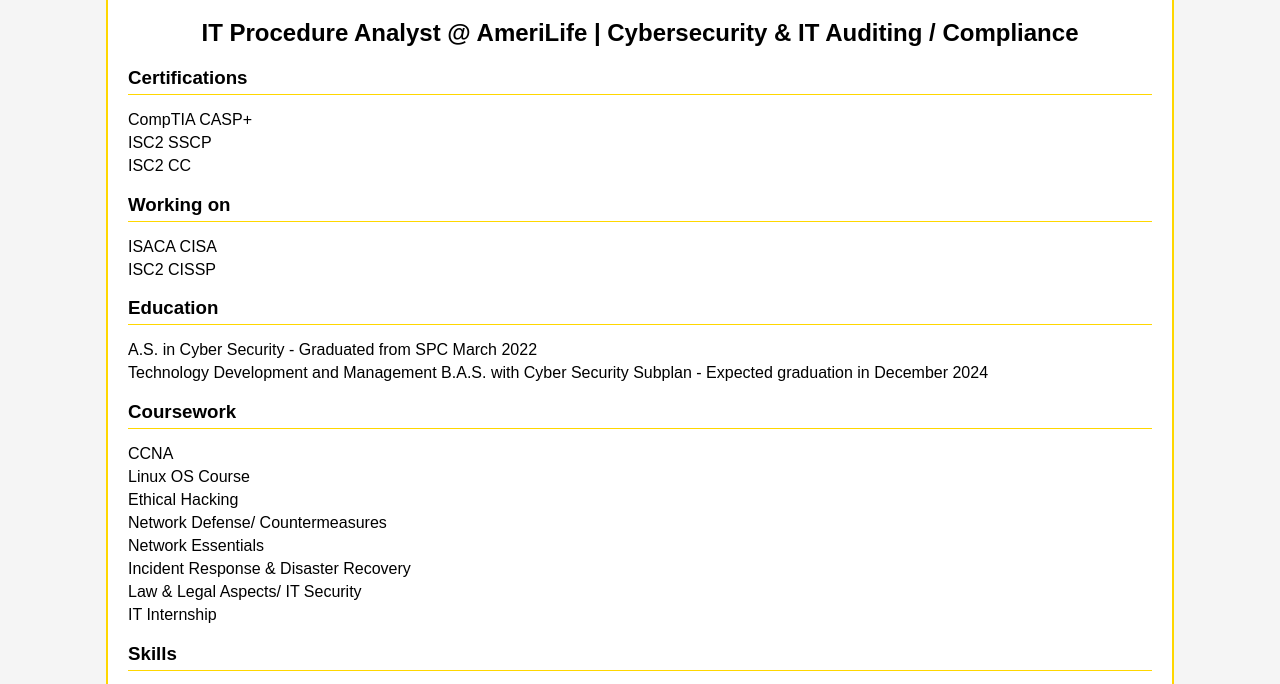
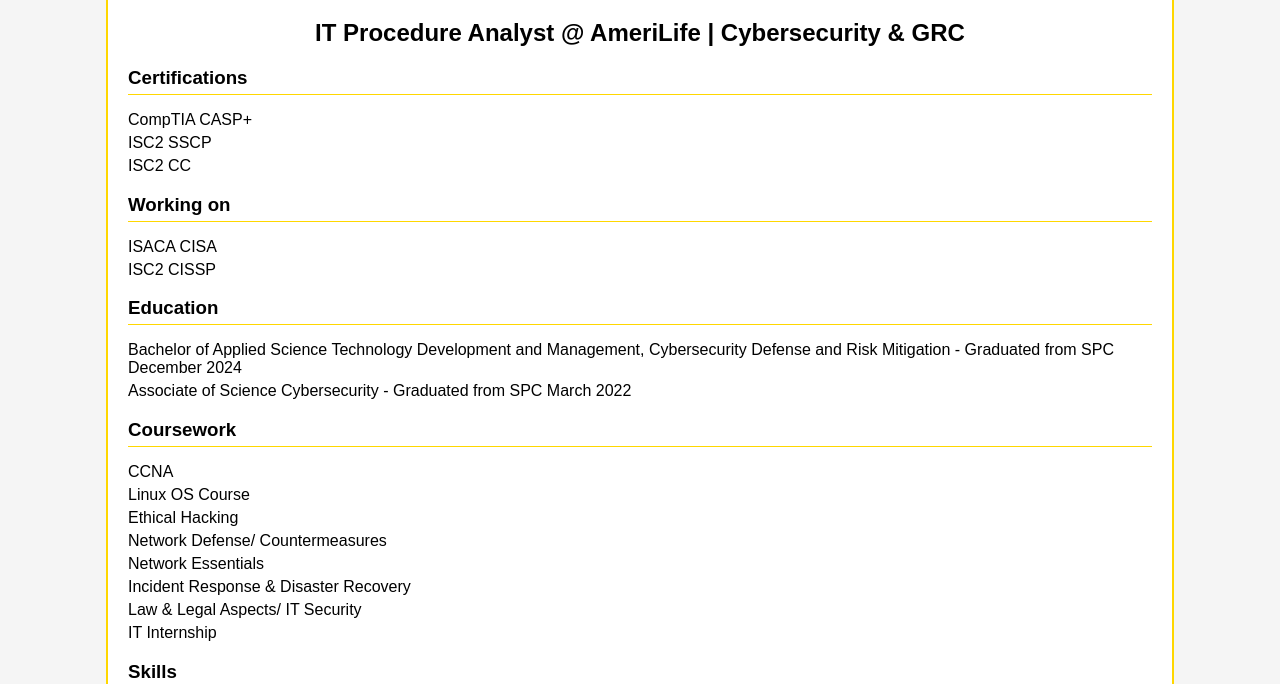
Before and after one commit to dgunter-imperial/dylangunterinfo, a plain HTML site: page index.html in a window 1280 px wide. Shown: the part 95-779 px from the top of the page. Drawn offline with Linux system fonts and the light colour scheme.

Commit message:
Update index.html

```diff
--- a/index.html
+++ b/index.html
@@ -47,7 +47,7 @@
 <body>
     <div class="container">
         <h1>Dylan Gunter</h1>
-        <h2>IT Procedure Analyst @ AmeriLife | Cybersecurity & IT Auditing / Compliance</h2>
+        <h2>IT Procedure Analyst @ AmeriLife | Cybersecurity & GRC</h2>
 
         <div class="section">
             <h3 class="section-title">Certifications</h3>
@@ -69,8 +69,8 @@
         <div class="section">
             <h3 class="section-title">Education</h3>
             <ul>
-                <li>A.S. in Cyber Security - Graduated from SPC March 2022</li>
-                <li>Technology Development and Management B.A.S. with Cyber Security Subplan - Expected graduation in December 2024</li>
+                <li>Bachelor of Applied Science Technology Development and Management, Cybersecurity Defense and Risk Mitigation - Graduated from SPC December 2024</li>
+                <li>Associate of Science Cybersecurity - Graduated from SPC March 2022</li>
             </ul>
         </div>
 
```
